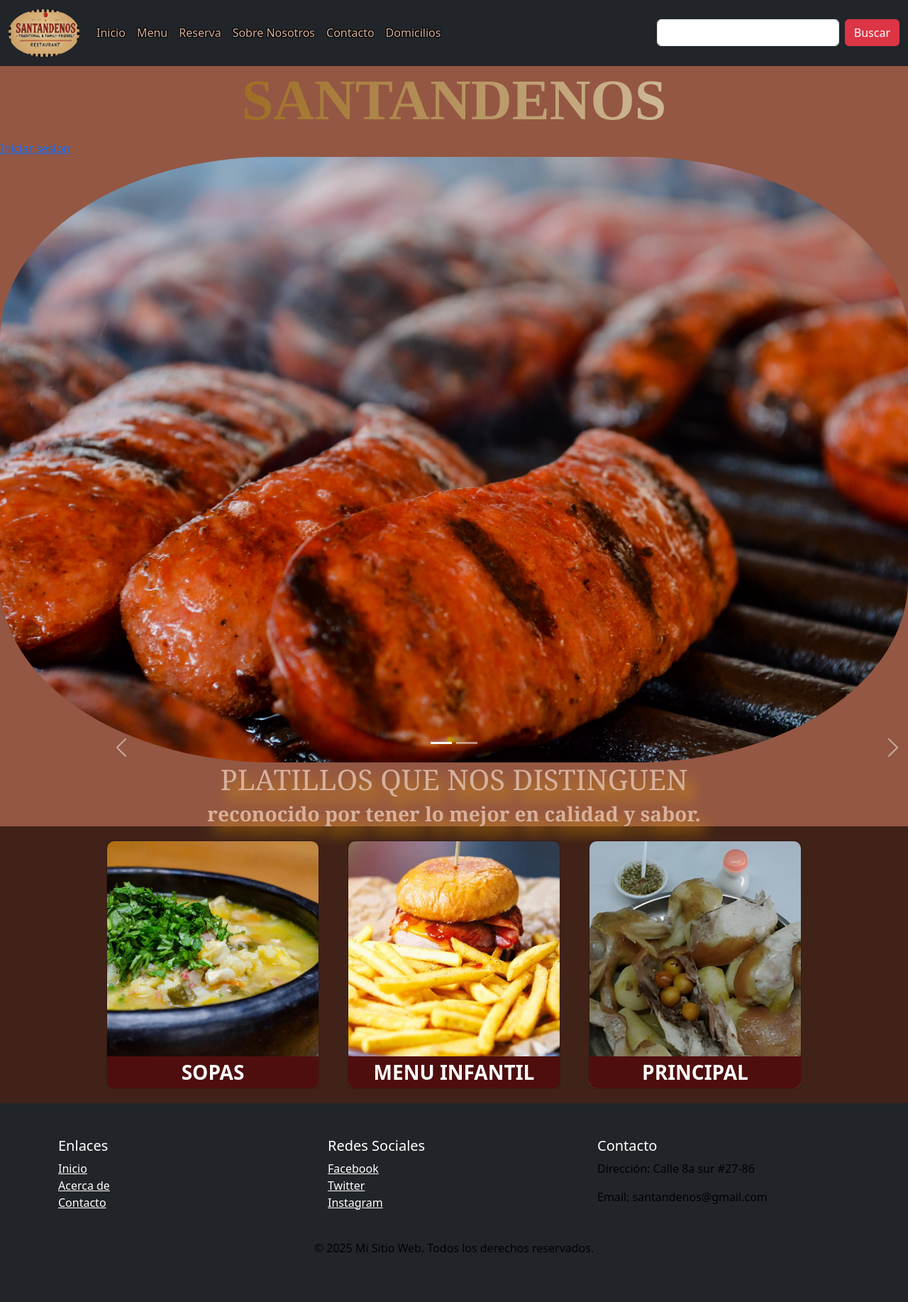
After one commit to DanelSM/Santandenos_completo, a PHP site: page /index.php in a window 1280 px wide. The commit adds this page. Shown: the whole page at 71% size. Run offline with PHP 8.4, Linux system fonts and the light colour scheme.

Commit message:
first commit

```diff
--- /dev/null
+++ b/index.php
@@ -0,0 +1,146 @@
+<!DOCTYPE html>
+<html lang="en">
+<head>
+    <meta charset="UTF-8" />
+    <meta name="viewport" content="width=device-width, initial-scale=1" />
+    <title>Document</title>
+    <link href="https://cdn.jsdelivr.net/npm/bootstrap@5.3.3/dist/css/bootstrap.min.css" rel="stylesheet" />
+    <script src="https://cdn.jsdelivr.net/npm/bootstrap@5.3.3/dist/js/bootstrap.bundle.min.js"></script>
+    <link rel="stylesheet" href="vista/CSS/style.css" />
+</head>
+<body>
+    <!--BARRA DE NAVEGACION-->
+    <nav class="navbar navbar-expand-sm bg-dark navbar-dark">
+        <div class="container-fluid">
+            <a class="navbar-brand" href="javascript:void(0)">
+                <img src="vista/IMG/logo.png" alt="" class="logo" />
+            </a>
+            <button class="navbar-toggler" type="button" data-bs-toggle="collapse" data-bs-target="#mynavbar">
+                <span class="navbar-toggler-icon"></span>
+            </button>
+            <div class="collapse navbar-collapse" id="mynavbar">
+                <ul class="navbar-nav me-auto">
+                    <li class="nav-item"><a class="nav-link" href="vista/HTML/index.html">Inicio</a></li>
+                    <li class="nav-item"><a class="nav-link" href="vista/HTML/menu.html">Menu</a></li>
+                    <li class="nav-item"><a class="nav-link" href="vista/HTML/reserva.html">Reserva</a></li>
+                    <li class="nav-item"><a class="nav-link" href="vista/HTML/sobrenosotros.html">Sobre Nosotros</a></li>
+                    <li class="nav-item"><a class="nav-link" href="vista/HTML/contacto.html">Contacto</a></li>
+                    <li class="nav-item"><a class="nav-link" href="vista/HTML/domicilio.html">Domicilios</a></li>
+                </ul>
+                <form class="d-flex">
+                    <input class="form-control me-2" type="text" placeholder="" />
+                    <button class="btn btn-danger" type="button" onclick="alert('Boton de busqueda no disponible ESTAMOS TRABAJANDO EN ELLO.')">Buscar</button>
+                </form>
+            </div>
+        </div>
+    </nav>
+
+    <h1 class="principalm">SANTANDENOS</h1>
+    <a href="./vista/view/login.php">Iniciar sesion</a>
+
+    <!-- CARRUSEL -->
+    <div id="demo" class="carousel slide carousel-fade" data-bs-ride="carousel">
+        <!-- Indicators/dots -->
+        <div class="carousel-indicators">
+            <button type="button" data-bs-target="#demo" data-bs-slide-to="0" class="active"></button>
+            <button type="button" data-bs-target="#demo" data-bs-slide-to="1"></button>
+        </div>
+
+        <!-- The slideshow/carousel -->
+        <div class="carousel-inner">
+            <div class="carousel-item active">
+                <img src="vista/IMG/chorizo.jpg" alt="juegos4k" class="d-block" />
+            </div>
+            <div class="carousel-item">
+                <img src="vista/IMG/elegante2.jpg" alt="lugar4k" class="d-block" />
+            </div>
+        </div>
+
+        <!-- Left and right controls/icons -->
+        <button class="carousel-control-prev" type="button" data-bs-target="#demo" data-bs-slide="prev">
+            <span class="carousel-control-prev-icon"></span>
+        </button>
+        <button class="carousel-control-next" type="button" data-bs-target="#demo" data-bs-slide="next">
+            <span class="carousel-control-next-icon"></span>
+        </button>
+    </div>
+
+    <h1 class="titulo1">PLATILLOS QUE NOS DISTINGUEN</h1>
+    <h3 class="titulo2">reconocido por tener lo mejor en calidad y sabor.</h3>
+
+    <!--TARJETAS-->
+    <section class="tarjetas">
+        <div class="card">
+            <div class="face front">
+                <img src="vista/IMG/mute2.jpg" alt="" />
+                <h3 class="sopa">SOPAS</h3>
+            </div>
+            <div class="face back">
+                <h3>Mute</h3>
+                <p>nuestra especialidad en sopas es el mute santandereano junto a su acompañamiento de arroz y aguacate.</p>
+                <div class="link"></div>
+                <a href="#">precio:12.000$</a>
+            </div>
+        </div>
+        <div class="card">
+            <div class="face front">
+                <img src="vista/IMG/hamburguesa.jpg" alt="" />
+                <h3 class="menu">MENU INFANTIL</h3>
+            </div>
+            <div class="face back">
+                <h3>hamburguesa</h3>
+                <p>Deliciosa hamburgesa incluida con papas para los mas pequeños.</p>
+                <div class="link"></div>
+                <a href="#">precio:10.000$</a>
+            </div>
+        </div>
+        <div class="card">
+            <div class="face front">
+                <img src="vista/IMG/gallina4k.png" alt="" />
+                <h3>PRINCIPAL</h3>
+            </div>
+            <div class="face back">
+                <h3 class="gallina">GALLINA ASADA</h3>
+                <p>Nuestra especialidad la gallina asada la cual va acompañada de guacamoles y salsa de la casa.</p>
+                <div class="link"></div>
+                <a href="#">precio:130.000$</a>
+            </div>
+        </div>
+    </section>
+
+    <!--PIE DE PAGINA-->
+    <footer class="bg-dark text-white py-5">
+        <div class="container">
+            <div class="row">
+                <!-- Columna 1 -->
+                <div class="col-md-4">
+                    <h5>Enlaces</h5>
+                    <ul class="list-unstyled">
+                        <li><a href="vista/HTML/index.html" class="text-white">Inicio</a></li>
+                        <li><a href="vista/HTML/sobrenosotros.html" class="text-white">Acerca de</a></li>
+                        <li><a href="vista/HTML/contacto.html" class="text-white">Contacto</a></li>
+                    </ul>
+                </div>
+                <!-- Columna 2 -->
+                <div class="col-md-4">
+                    <h5>Redes Sociales</h5>
+                    <ul class="list-unstyled">
+                        <li><a href="https://www.facebook.com/?locale=es_LA" class="text-white">Facebook</a></li>
+                        <li><a href="https://x.com/home?lang=es" class="text-white">Twitter</a></li>
+                        <li><a href="https://www.instagram.com/" class="text-white">Instagram</a></li>
+                    </ul>
+                </div>
+                <!-- Columna 3 -->
+                <div class="col-md-4">
+                    <h5>Contacto</h5>
+                    <p>Dirección: Calle 8a sur #27-86</p>
+                    <p>Email: santandenos@gmail.com</p>
+                </div>
+            </div>
+        </div>
+        <div class="text-center mt-4">
+            <p>&copy; 2025 Mi Sitio Web. Todos los derechos reservados.</p>
+        </div>
+    </footer>
+</body>
+</html>
--- a/vista/HTML/registro.html
+++ b/vista/view/registro.php
@@ -12,10 +12,10 @@
         <label for="nombre">Nombre</label>
         <input type="text" id="nombre" name="nombre" class="box" required>
 
-        <label for="correo">Correo</label>
-        <input type="email" id="correo" name="correo" class="box" required>
+        <label for="correo">email</label>
+        <input type="email" id="email" name="email" class="box" required>
 
-        <label for="tarjeta">Tarjeta</label>
+        <label for="tarjeta">contraseña</label>
         <input type="text" id="contraseña" name="contraseña" class="box" required>
 
         <label for="telefono">Teléfono</label>
```
Also changed, not shown: HTML2/inicio.html (deleted, +0 -33 lines), controlador/UsuarioController.php (+44 -15 lines), modelo/usuario.php (+33 -17 lines), vista/CSS/header.css (+65 -10 lines), vista/CSS/perfil.css (added, +60 -0 lines), vista/HTML/login.html (deleted, +0 -30 lines), vista/HTML/perfil.html (deleted, +0 -11 lines), vista/view/login.php (added, +23 -0 lines), vista/view/perfil.php (added, +21 -0 lines), HTML2/carrito.html (deleted), HTML2/domicilio.html (deleted), HTML2/login.html (deleted), HTML2/menu.html (deleted), HTML2/perfil.html (deleted), 4 more files.
